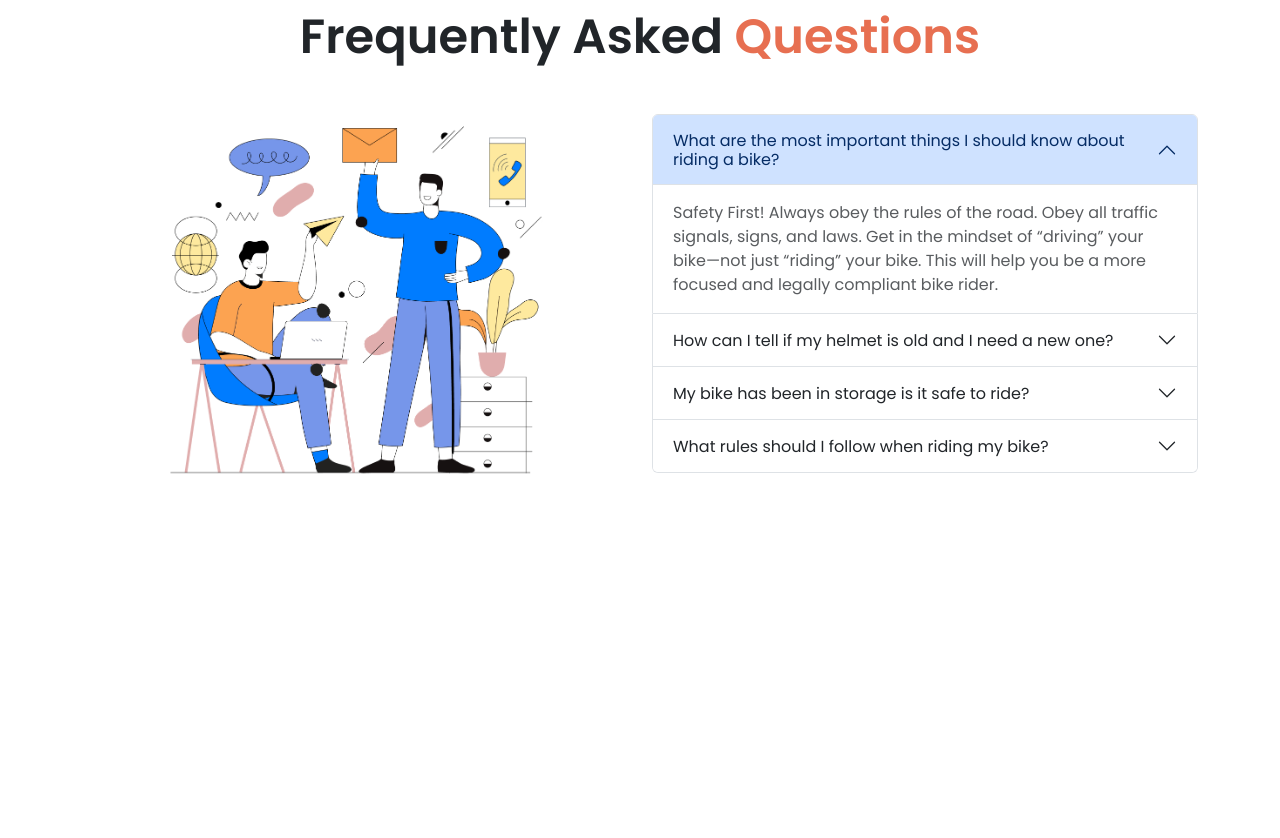
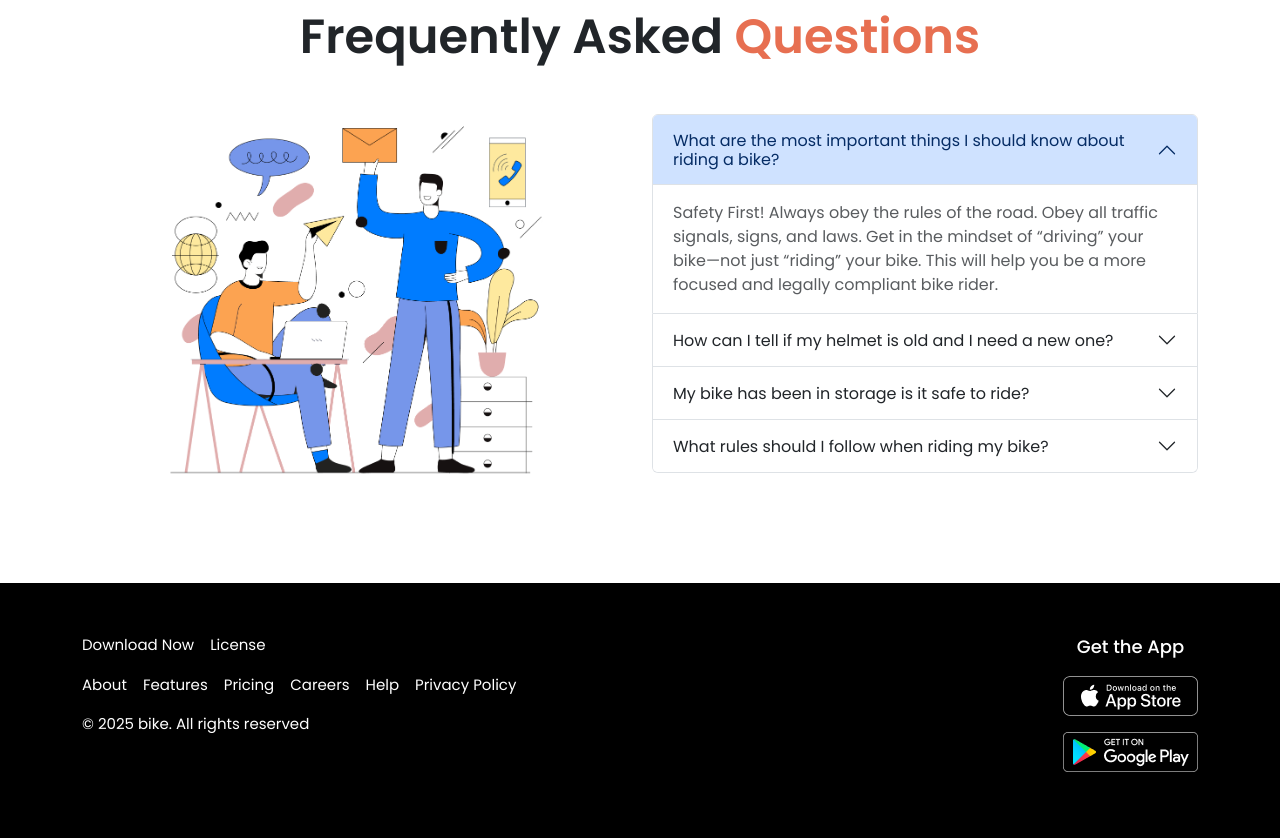
Before and after one commit to programminsekbo/Assignment-3, a plain HTML site: page index.html in a window 1280 px wide. Shown: the part 2639-3477 px from the top of the page. Before the commit the page ends 3132 px from the top, so only its background shows below. Drawn offline with Linux system fonts and the light colour scheme.

Commit message:
Create Footer Section

```diff
--- a/css/style.css
+++ b/css/style.css
@@ -206,6 +206,32 @@ body{
     width: 380px;
 }
 /** FAQ Section End */
+/** Footer Section Start */
+#footer{
+    margin-top: 100px;
+    padding: 50px;
+    background-color: var(--black);
+    color: var(--white);
+}
+.footer-menu ul li{
+    list-style: none;
+    text-decoration: none;
+}
+.footer-menu ul li a{
+    color: var(--white);
+    text-decoration: none;
+    font-size: 15px;
+}
+.footer-menu .menu-3{
+    font-size: 13px;
+}
+.footer-app p{
+    font-size: 18px;
+}
+.footer-app img{
+    margin-bottom: 15px;
+}
+/** Footer Section End */
 
 /** Media Query */
 @media (max-width: 1200px) {
--- a/index.html
+++ b/index.html
@@ -306,6 +306,47 @@
 
     </section>
     <!--* FAQ Section End -->
+    <!--* Footer Section Start -->
+    <footer class="container-fluid" id="footer">
+        <div class="container">
+            <div class="row ">
+                <div class="col-12 col-md-8 d-flex justify-content-center justify-content-md-start">
+                    <div class="footer-menu">
+                        <div class="menu-1">
+                            <ul class="d-flex flex-wrap p-0 gap-3 justify-content-center justify-content-md-start">
+                                <li><a href="#" class="card-link">Download Now</a></li>
+                                <li><a href="#" class="card-link">License</a></li>
+                            </ul>
+                        </div>
+                        <div class="menu-2">
+                            <ul class="d-flex flex-wrap flex-md-nowrap gap-3 p-0 justify-content-center justify-content-md-start">
+                                <li><a href="#" class="card-link">About</a></li>
+                                <li><a href="#" class="card-link">Features</a></li>
+                                <li><a href="#" class="card-link">Pricing</a></li>
+                                <li><a href="#" class="card-link">Careers</a></li>
+                                <li><a href="#" class="card-link">Help</a></li>
+                                <li><a href="#" class="card-link">Privacy Policy</a></li>
+                            </ul>
+                        </div>
+                        <div class="menu-3 d-flex justify-content-center justify-content-md-start">
+                            <p>
+                                © 2025 bike. All rights reserved
+                            </p>
+                        </div>
+                    </div>
+                </div>
+                <div class="col-12 col-md-4 d-flex justify-content-center justify-content-md-end">
+                    <div class="footer-app">
+                        <p class="text-center fw-medium">Get the App</p>
+                        <img src="./image/apple.png" alt="App Store Image "> <br>
+                        <img src="./image/andriod.png" alt="Google Play Image ">
+                    </div>
+                </div>
+            </div>
+        </div>
+
+    </footer>
+    <!--* Footer Section End -->
     <!-- script  -->
     <script src="./js/bootstrap.bundle.min.js"></script>
 </body>
```
